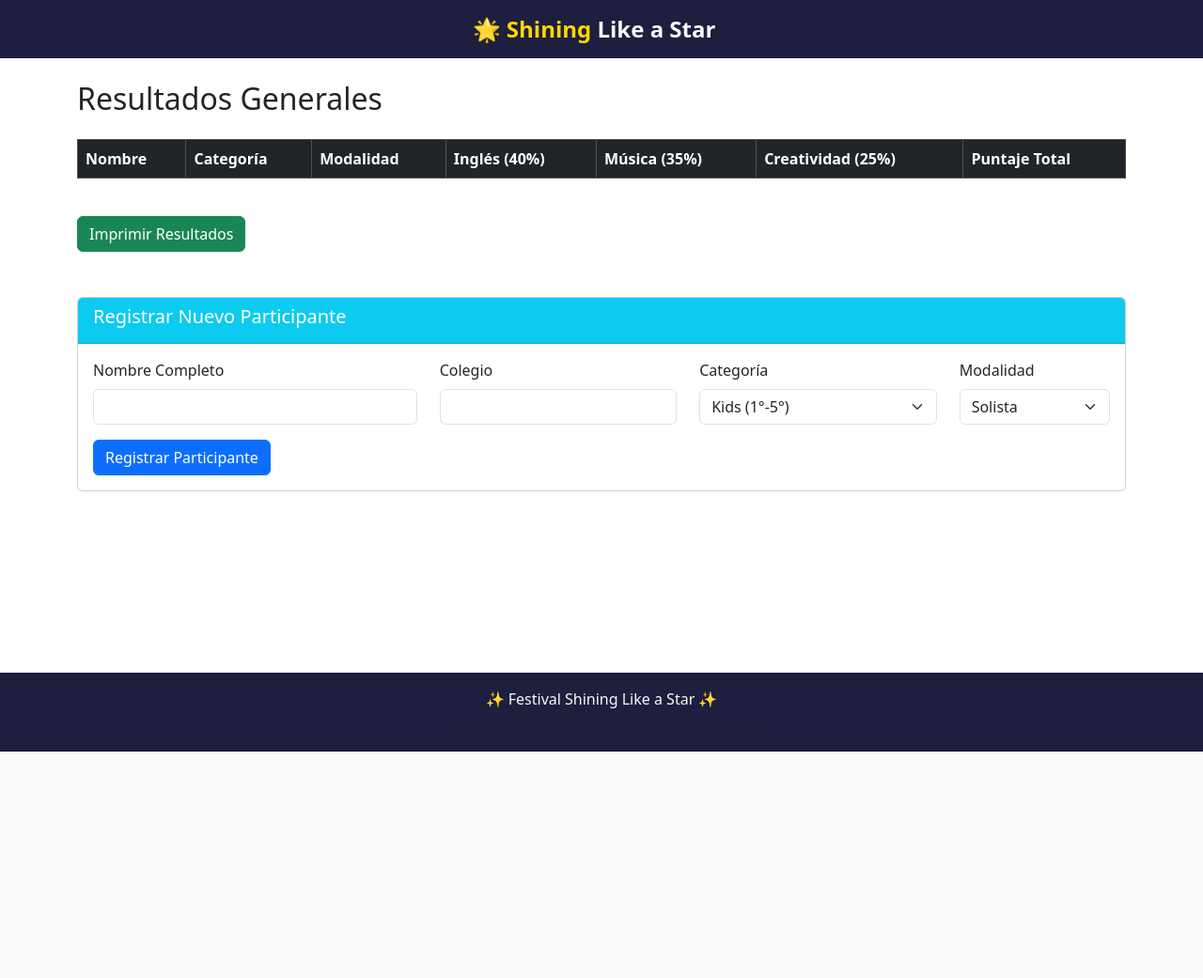
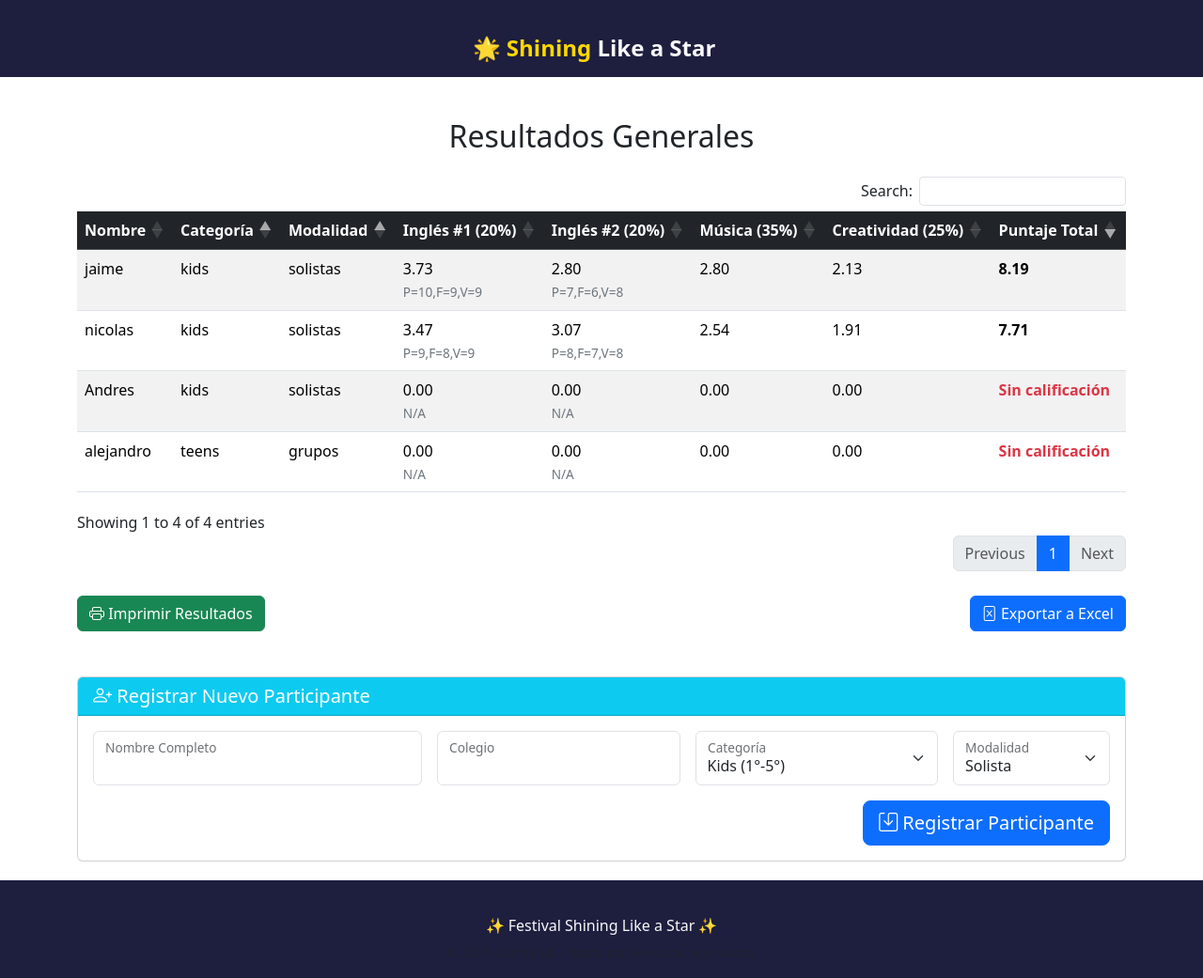
Before and after one commit to mososNicolas/shining-evaluation-platform, a PHP site: page /admin/dashboard.php in a window 1280 px wide. Shown: the whole page at 94% size. Before the commit the page ends 800 px from the top, so only its background shows below. Run offline with PHP 8.4, Linux system fonts and the light colour scheme; a user stored in the database is signed in; data comes from the database, SQL or seed files in the repository; data that the repository does not hold is empty; some libraries are stand-ins or nearby versions.

Commit message:
feat: datos con datatable

```diff
--- /dev/null
+++ b/admin/controlador/controlador.php
@@ -0,0 +1,133 @@
+<?php
+
+// Consulta SQL
+$sql = "SELECT
+    p.id,
+    p.nombre,
+    p.categoria,
+    p.modalidad,
+
+    /* Puntaje Inglés - Juez 1 */
+    (
+        SELECT IFNULL((pronunciacion + fluidez + vocabulario) / 3 * 0.40, 0)
+        FROM calificaciones_ingles ci
+        JOIN usuarios u ON ci.jurado_id = u.id
+        WHERE ci.participante_id = p.id
+        ORDER BY u.id ASC
+        LIMIT 1
+    ) AS puntaje_ingles1,
+
+    /* Puntaje Inglés - Juez 2 */
+    (
+        SELECT IFNULL((pronunciacion + fluidez + vocabulario) / 3 * 0.40, 0)
+        FROM calificaciones_ingles ci
+        JOIN usuarios u ON ci.jurado_id = u.id
+        WHERE ci.participante_id = p.id
+        ORDER BY u.id DESC
+        LIMIT 1
+    ) AS puntaje_ingles2,
+
+    /* Detalle de jueces */
+    (
+        SELECT GROUP_CONCAT(
+            CONCAT(' P=', pronunciacion, ',F=', fluidez, ',V=', vocabulario) SEPARATOR ' | ')
+        FROM calificaciones_ingles ci
+        JOIN usuarios u ON ci.jurado_id = u.id
+        WHERE ci.participante_id = p.id
+    ) AS detalle_jueces,
+
+    /* Puntaje Música */
+    (
+        SELECT IFNULL((afinacion + ritmo + proyeccion_vocal + interpretacion) / 4 * 0.35, 0)
+        FROM calificaciones_musica
+        WHERE participante_id = p.id
+        LIMIT 1
+    ) AS puntaje_musica,
+
+    /* Puntaje Creatividad (25%) */
+    (
+        (
+            (
+                COALESCE(AVG(ci.story_time), 0) +
+                COALESCE(AVG(ci.diseno_escenico), 0)
+            ) / 2
+            +
+            (
+                COALESCE(MAX(cm.story_time), 0) +
+                COALESCE(MAX(cm.diseno_escenico), 0)
+            ) / 2
+        ) / 2 * 0.25
+    ) AS puntaje_visual,
+
+    /* Total Ponderado */
+    (
+        /* Inglés (40%) */
+        (
+            (SELECT IFNULL((pronunciacion + fluidez + vocabulario) / 3 * 0.20, 0)
+             FROM calificaciones_ingles ci
+             JOIN usuarios u ON ci.jurado_id = u.id
+             WHERE ci.participante_id = p.id
+             ORDER BY u.id ASC
+             LIMIT 1)
+            +
+            (SELECT IFNULL((pronunciacion + fluidez + vocabulario) / 3 * 0.20, 0)
+             FROM calificaciones_ingles ci
+             JOIN usuarios u ON ci.jurado_id = u.id
+             WHERE ci.participante_id = p.id
+             ORDER BY u.id DESC
+             LIMIT 1)
+        )
+        +
+        /* Música (35%) */
+        (SELECT IFNULL((afinacion + ritmo + proyeccion_vocal + interpretacion) / 4 * 0.35, 0)
+         FROM calificaciones_musica
+         WHERE participante_id = p.id
+         LIMIT 1)
+        +
+        /* Creatividad (25%) */
+        (
+            (
+                (
+                    COALESCE(AVG(ci.story_time), 0) +
+                    COALESCE(AVG(ci.diseno_escenico), 0)
+                ) / 2
+                +
+                (
+                    COALESCE(MAX(cm.story_time), 0) +
+                    COALESCE(MAX(cm.diseno_escenico), 0)
+                ) / 2
+            ) / 2 * 0.25
+        )
+    ) AS total
+
+FROM participantes p
+LEFT JOIN calificaciones_ingles ci ON p.id = ci.participante_id
+LEFT JOIN calificaciones_musica cm ON p.id = cm.participante_id
+GROUP BY p.id, p.nombre, p.categoria, p.modalidad
+ORDER BY p.categoria, p.modalidad, total DESC";
+
+$resultado = $conexion->query($sql);
+if (!$resultado) {
+    die("Error en la consulta SQL: " . $conexion->error);
+}
+
+// Preparar datos para DataTables - VERSIÓN MODIFICADA
+$data = array();
+
+while ($fila = $resultado->fetch_assoc()) {
+    // Solo agregamos filas de participantes, omitimos las de grupo
+    $data[] = array(
+        'nombre' => htmlspecialchars($fila['nombre']),
+        'categoria' => htmlspecialchars($fila['categoria']),
+        'modalidad' => htmlspecialchars($fila['modalidad']),
+        'ingles1' => number_format($fila['puntaje_ingles1'], 2),
+        'ingles2' => number_format($fila['puntaje_ingles2'], 2),
+        'musica' => number_format($fila['puntaje_musica'], 2),
+        'visual' => number_format($fila['puntaje_visual'], 2),
+        'total' => ($fila['total'] > 0) ? number_format($fila['total'], 2) : 0,
+        'detalle' => $fila['detalle_jueces'] ?? 'N/A'
+    );
+
+    // HEMOS ELIMINADO COMPLETAMENTE EL BLOQUE QUE GENERABA LAS FILAS DE GRUPO
+}
+?>
--- a/admin/dashboard.php
+++ b/admin/dashboard.php
@@ -1,107 +1,11 @@
 <?php
 session_start();
 require_once("../includes/db.php");
+require_once("controlador/controlador.php");
 
 if ($_SESSION['rol'] !== 'admin') {
     header("Location: ../auth/login.php?rol=admin");
     exit;
-}
-
-// Consulta SQL corregida con ponderaciones y estructura adecuada
-$sql = "SELECT
-    p.id,
-    p.nombre,
-    p.categoria,
-    p.modalidad,
-
-    /* Inglés (40%) - Promedio individual de 3 criterios entre 2 jurados */
-    (
-        (
-            COALESCE(AVG(ci.pronunciacion), 0) +
-            COALESCE(AVG(ci.fluidez), 0) +
-            COALESCE(AVG(ci.vocabulario), 0)
-        ) / 3
-    ) * 0.40 AS puntaje_ingles,
-
-    /* Música (35%) - Único jurado, promedio de 4 criterios */
-    (
-        (
-            COALESCE(MAX(cm.afinacion), 0) +
-            COALESCE(MAX(cm.ritmo*2), 0) +
-            COALESCE(MAX(cm.proyeccion_vocal), 0) +
-            COALESCE(MAX(cm.interpretacion), 0)
-        ) / 4
-    ) * 0.35 AS puntaje_musica,
-
-    /* Creatividad (25%) - Promedio de visuales entre inglés (promedio de 2 jurados) y música (único jurado) */
-    (
-        (
-            (
-                COALESCE(AVG(ci.story_time), 0) +
-                COALESCE(AVG(ci.diseno_escenico), 0)
-            ) / 2
-            +
-            (
-                COALESCE(MAX(cm.story_time), 0) +
-                COALESCE(MAX(cm.diseno_escenico), 0)
-            ) / 2
-        ) / 2
-    ) * 0.25 AS puntaje_visual,
-
-    /* Total real ponderado */
-    (
-        (
-            (
-                COALESCE(AVG(ci.pronunciacion), 0) +
-                COALESCE(AVG(ci.fluidez), 0) +
-                COALESCE(AVG(ci.vocabulario), 0)
-            ) / 3 * 0.40
-        ) +
-        (
-            (
-                COALESCE(MAX(cm.afinacion), 0) +
-                COALESCE(MAX(cm.ritmo), 0) +
-                COALESCE(MAX(cm.proyeccion_vocal), 0) +
-                COALESCE(MAX(cm.interpretacion), 0)
-            ) / 4 * 0.35
-        ) +
-        (
-            (
-                (
-                    (COALESCE(AVG(ci.story_time), 0) + COALESCE(AVG(ci.diseno_escenico), 0)) / 2
-                    +
-                    (COALESCE(MAX(cm.story_time), 0) + COALESCE(MAX(cm.diseno_escenico), 0)) / 2
-                ) / 2
-            ) * 0.25
-        )
-    ) AS total
-
-FROM participantes p
-LEFT JOIN calificaciones_ingles ci ON p.id = ci.participante_id
-LEFT JOIN calificaciones_musica cm ON p.id = cm.participante_id
-GROUP BY p.id, p.nombre, p.categoria, p.modalidad
-ORDER BY p.categoria, p.modalidad, total DESC";
-
-$resultado = $conexion->query($sql);
-if (!$resultado) {
-    die("Error en la consulta SQL: " . $conexion->error);
-}
-
-// Registro de nuevo participante
-if ($_SERVER['REQUEST_METHOD'] === 'POST' && isset($_POST['nuevo_participante'])) {
-    $nombre = $conexion->real_escape_string($_POST['nombre']);
-    $categoria = $conexion->real_escape_string($_POST['categoria']);
-    $modalidad = $conexion->real_escape_string($_POST['modalidad']);
-    $colegio = $conexion->real_escape_string($_POST['colegio']);
-
-    $sql_insert = "INSERT INTO participantes (nombre, categoria, modalidad, colegio) VALUES (?, ?, ?, ?)";
-    $stmt = $conexion->prepare($sql_insert);
-    $stmt->bind_param("ssss", $nombre, $categoria, $modalidad, $colegio);
-
-    if ($stmt->execute()) {
-        header("Location: dashboard.php?participante_id=" . $conexion->insert_id);
-        exit;
-    }
 }
 ?>
 
@@ -111,31 +15,49 @@ if ($_SERVER['REQUEST_METHOD'] === 'POST' && isset($_POST['nuevo_participante'])
     <meta charset="UTF-8">
     <meta name="viewport" content="width=device-width, initial-scale=1.0">
     <title>Dashboard Admin</title>
-    <!-- Bootstrap 5 -->
     <link href="https://cdn.jsdelivr.net/npm/bootstrap@5.3.2/dist/css/bootstrap.min.css" rel="stylesheet">
+    <link href="https://cdn.datatables.net/1.13.6/css/dataTables.bootstrap5.min.css" rel="stylesheet">
+    <link rel="stylesheet" href="https://cdn.jsdelivr.net/npm/bootstrap-icons@1.10.0/font/bootstrap-icons.css">
     <style>
         html, body {
             height: 100%;
             margin: 0;
+            font-family: 'Segoe UI', Tahoma, Geneva, Verdana, sans-serif;
         }
         body {
             display: flex;
             flex-direction: column;
             min-height: 100vh;
+            background-color: #f8f9fa;
         }
         .container {
             flex: 1;
+            padding-top: 20px;
         }
         footer {
             background-color: #222;
             color: white;
             padding: 1rem;
             text-align: center;
+            margin-top: 20px;
         }
         .group-header {
-            background-color: #f2f2f2;
+            background-color: #e9ecef;
             font-weight: bold;
             text-transform: uppercase;
+        }
+        .group-header td {
+            font-size: 1.1em;
+            letter-spacing: 1px;
+        }
+        .participant-row td {
+            vertical-align: middle;
+        }
+        .detail-info {
+            font-size: 0.85em;
+            color: #6c757d;
+            display: block;
+            margin-top: 3px;
         }
         .print-only {
             display: none;
@@ -151,6 +73,17 @@ if ($_SERVER['REQUEST_METHOD'] === 'POST' && isset($_POST['nuevo_participante'])
                 font-size: 12px;
             }
         }
+        .table-hover tbody tr:hover {
+            background-color: rgba(0, 123, 255, 0.05);
+        }
+        .total-cell {
+            font-weight: bold;
+            color: #2c3e50;
+        }
+        .no-calification {
+            color: #dc3545;
+            font-weight: bold;
+        }
     </style>
 </head>
 <body>
@@ -158,100 +91,191 @@ if ($_SERVER['REQUEST_METHOD'] === 'POST' && isset($_POST['nuevo_participante'])
 <?php include("../includes/header.php"); ?>
 
 <div class="container mt-4">
-    <h2 class="mb-4">Resultados Generales</h2>
+    <h2 class="mb-4 text-center">Resultados Generales</h2>
 
-    <!-- Tabla de resultados -->
     <div class="table-responsive mb-4">
-        <table class="table table-bordered w-100" id="tabla-resultados">
+        <table class="table table-striped table-hover w-100" id="tabla-resultados">
             <thead class="table-dark">
                 <tr>
                     <th>Nombre</th>
                     <th>Categoría</th>
                     <th>Modalidad</th>
-                    <th>Inglés (40%)</th>
+                    <th>Inglés #1 (20%)</th>
+                    <th>Inglés #2 (20%)</th>
                     <th>Música (35%)</th>
                     <th>Creatividad (25%)</th>
                     <th>Puntaje Total</th>
                 </tr>
             </thead>
             <tbody>
-                <?php
-                $categoria_actual = '';
-                $modalidad_actual = '';
-                while ($fila = $resultado->fetch_assoc()):
-                    if ($fila['categoria'] !== $categoria_actual || $fila['modalidad'] !== $modalidad_actual):
-                        $categoria_actual = $fila['categoria'];
-                        $modalidad_actual = $fila['modalidad'];
-                ?>
-                    <tr class="group-header">
-                        <td colspan="7"><?= strtoupper($categoria_actual . " - " . $modalidad_actual) ?></td>
-                    </tr>
-                <?php endif; ?>
-                    <tr>
-                        <td><?= htmlspecialchars($fila['nombre']) ?></td>
-                        <td><?= htmlspecialchars($fila['categoria']) ?></td>
-                        <td><?= htmlspecialchars($fila['modalidad']) ?></td>
-                        <td><?= number_format($fila['puntaje_ingles'], 2) ?></td>
-                        <td><?= number_format($fila['puntaje_musica'], 2) ?></td>
-                        <td><?= number_format($fila['puntaje_visual'], 2) ?></td>
-                        <td><strong><?= number_format($fila['total'], 2) ?></strong></td>
-                    </tr>
-                <?php endwhile; ?>
+                <!-- Los datos se cargarán via AJAX -->
             </tbody>
         </table>
     </div>
 
-    <button onclick="window.print()" class="btn btn-success mb-5 no-print">Imprimir Resultados</button>
+    <div class="d-flex justify-content-between mb-5 no-print">
+        <button onclick="window.print()" class="btn btn-success">
+            <i class="bi bi-printer"></i> Imprimir Resultados
+        </button>
+        <button id="exportExcel" class="btn btn-primary">
+            <i class="bi bi-file-excel"></i> Exportar a Excel
+        </button>
+    </div>
 
-    <!-- Formulario de nuevo participante (oculto al imprimir) -->
     <div class="card no-print">
         <div class="card-header bg-info text-white">
-            <h5>Registrar Nuevo Participante</h5>
+            <h5 class="mb-0"><i class="bi bi-person-plus"></i> Registrar Nuevo Participante</h5>
         </div>
         <div class="card-body">
-            <form method="POST">
-                <div class="row">
+            <form method="POST" id="formParticipante">
+                <div class="row g-3">
                     <div class="col-md-4">
-                        <div class="mb-3">
-                            <label class="form-label">Nombre Completo</label>
-                            <input type="text" name="nombre" class="form-control" required>
+                        <div class="form-floating">
+                            <input type="text" name="nombre" class="form-control" id="nombreInput" required>
+                            <label for="nombreInput">Nombre Completo</label>
                         </div>
                     </div>
                     <div class="col-md-3">
-                        <div class="mb-3">
-                            <label class="form-label">Colegio</label>
-                            <input type="text" name="colegio" class="form-control" required>
+                        <div class="form-floating">
+                            <input type="text" name="colegio" class="form-control" id="colegioInput" required>
+                            <label for="colegioInput">Colegio</label>
                         </div>
                     </div>
                     <div class="col-md-3">
-                        <div class="mb-3">
-                            <label class="form-label">Categoría</label>
-                            <select name="categoria" class="form-select" required>
+                        <div class="form-floating">
+                            <select name="categoria" class="form-select" id="categoriaSelect" required>
                                 <option value="kids">Kids (1°-5°)</option>
                                 <option value="teens">Teens (6°-9°)</option>
                                 <option value="seniors">Seniors (10°-11°)</option>
                             </select>
+                            <label for="categoriaSelect">Categoría</label>
                         </div>
                     </div>
                     <div class="col-md-2">
-                        <div class="mb-3">
-                            <label class="form-label">Modalidad</label>
-                            <select name="modalidad" class="form-select" required>
+                        <div class="form-floating">
+                            <select name="modalidad" class="form-select" id="modalidadSelect" required>
                                 <option value="solistas">Solista</option>
                                 <option value="grupos">Grupo</option>
                             </select>
+                            <label for="modalidadSelect">Modalidad</label>
                         </div>
                     </div>
                 </div>
-                <button type="submit" name="nuevo_participante" class="btn btn-primary">
-                    Registrar Participante
-                </button>
+                <div class="mt-3 text-end">
+                    <button type="submit" name="nuevo_participante" class="btn btn-primary btn-lg">
+                        <i class="bi bi-save"></i> Registrar Participante
+                    </button>
+                </div>
             </form>
         </div>
     </div>
 </div>
 
 <?php include("../includes/footer.php"); ?>
+
+<script src="https://code.jquery.com/jquery-3.7.0.min.js"></script>
+<script src="https://cdn.datatables.net/1.13.6/js/jquery.dataTables.min.js"></script>
+<script src="https://cdn.datatables.net/1.13.6/js/dataTables.bootstrap5.min.js"></script>
 <script src="https://cdn.jsdelivr.net/npm/bootstrap@5.3.2/dist/js/bootstrap.bundle.min.js"></script>
+<script src="https://cdn.datatables.net/buttons/2.4.1/js/dataTables.buttons.min.js"></script>
+<script src="https://cdn.datatables.net/buttons/2.4.1/js/buttons.html5.min.js"></script>
+<script src="https://cdnjs.cloudflare.com/ajax/libs/jszip/3.10.1/jszip.min.js"></script>
+
+<script>
+$(document).ready(function () {
+    // Convertir datos PHP a JavaScript
+    var tableData = <?php echo json_encode($data); ?>;
+
+    // Filtrar para eliminar las filas de grupo (las que tienen DT_RowClass === 'group-header')
+    var filteredData = tableData.filter(function(item) {
+        return item.DT_RowClass !== 'group-header';
+    });
+
+    // Inicializar DataTable
+    var table = $('#tabla-resultados').DataTable({
+        data: filteredData,  // Usamos los datos filtrados
+        columns: [
+            { data: 'nombre' },
+            { data: 'categoria' },
+            { data: 'modalidad' },
+            {
+                data: 'ingles1',
+                render: function(data, type, row) {
+                    if (type === 'display') {
+                        return data + '<span class="detail-info">' + (row.detalle.split(' | ')[0] || 'N/A') + '</span>';
+                    }
+                    return data;
+                }
+            },
+            {
+                data: 'ingles2',
+                render: function(data, type, row) {
+                    if (type === 'display') {
+                        return data + '<span class="detail-info">' + (row.detalle.split(' | ')[1] || 'N/A') + '</span>';
+                    }
+                    return data;
+                }
+            },
+            { data: 'musica' },
+            { data: 'visual' },
+            {
+                data: 'total',
+                className: 'total-cell',
+                render: function(data, type, row) {
+                    if (type === 'display') {
+                        if (parseFloat(data) > 0) {
+                            return '<strong>' + data + '</strong>';
+                        } else {
+                            return '<span class="no-calification">Sin calificación</span>';
+                        }
+                    }
+                    return data;
+                }
+            }
+        ],
+        // Eliminamos el createdRow que manejaba las filas de grupo
+        order: [[1, 'asc'], [2, 'asc'], [7, 'desc']],  // Ordenar por categoría, modalidad y total
+        dom: 'Bfrtip',
+        buttons: [
+            {
+                extend: 'excel',
+                text: '<i class="bi bi-file-excel"></i> Excel',
+                className: 'btn btn-success',
+                exportOptions: {
+                    columns: [0, 1, 2, 3, 4, 5, 6, 7]  // Exportar todas las columnas visibles
+                }
+            }
+        ],
+        language: {
+            url: '//cdn.datatables.net/plug-ins/1.13.6/i18n/es-ES.json'
+        },
+        initComplete: function() {
+            // Opcional: agregar separadores visuales después de cada grupo
+            var api = this.api();
+            var lastCategory = '';
+            var lastModalidad = '';
+
+            api.rows().every(function() {
+                var row = this.node();
+                var data = this.data();
+
+                if (data.categoria !== lastCategory || data.modalidad !== lastModalidad) {
+                    $(row).css('border-top', '2px solid #dee2e6');
+                    lastCategory = data.categoria;
+                    lastModalidad = data.modalidad;
+                }
+            });
+        }
+    });
+
+    // Exportar a Excel
+    $('#exportExcel').on('click', function() {
+        table.button('.buttons-excel').trigger();
+    });
+
+    // Tooltips
+    $('[data-toggle="tooltip"]').tooltip();
+});
+</script>
 </body>
 </html>
--- a/index.php
+++ b/index.php
@@ -124,13 +124,13 @@
         <div class="container text-center">
             <h2 class="mb-4">Access your panel</h2>
             <div class="row justify-content-center">
-                <div class="col-md-3">
+                <div class="col-md-3 m-2">
                     <a href="auth/login.php?rol=admin" class="btn btn-primary w-100">👨‍💼 Principal</a>
                 </div>
-                <div class="col-md-3">
+                <div class="col-md-3 m-2">
                     <a href="auth/login.php?rol=jurado&area=ingles" class="btn btn-secondary w-100">🌍 English Judge</a>
                 </div>
-                <div class="col-md-3">
+                <div class="col-md-3 m-2">
                     <a href="auth/login.php?rol=jurado&area=musica" class="btn btn-warning w-100">🎵 Music Judge</a>
                 </div>
             </div>
```
Also changed, not shown: db/estructura.sql (deleted, +0 -52 lines), db/shining_festival.sql (+101 -32 lines).
